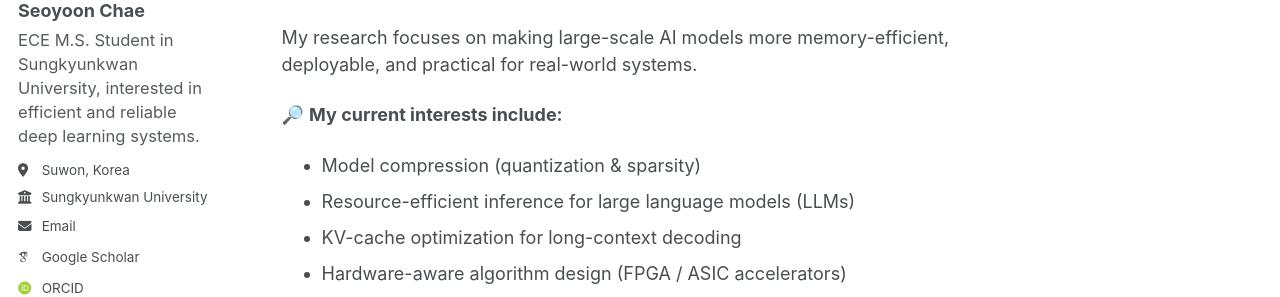
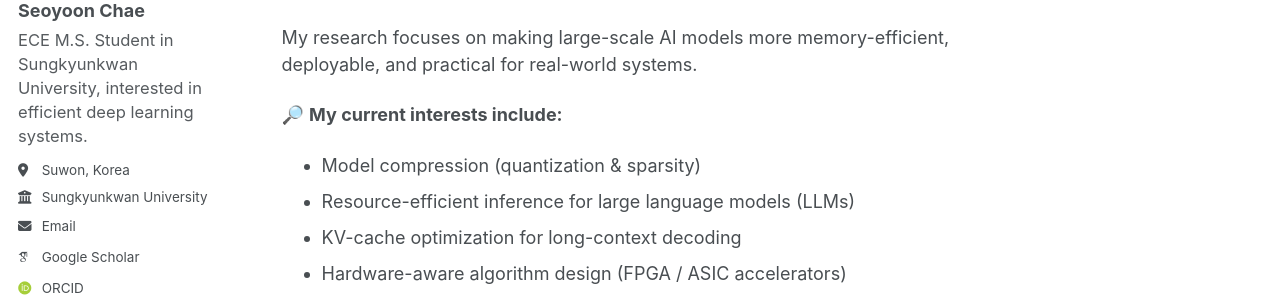
Before and after one commit to chae-sy/chae-sy.github.io, a Jekyll site: the page built from _pages/about.md, in a window 1280 px wide. Shown: the part 299-596 px from the top of the page. Built offline with Jekyll 4.4.1, drawn with Linux system fonts in a browser that asks for light colours; some web fonts are replaced; a script bundle is joined from its source files by our own code; library files that are not in the unit come from our copies.

Commit message:
minor changes 2

```diff
--- a/_config.yml
+++ b/_config.yml
@@ -27,7 +27,7 @@ author:
   avatar           : "profile.jpg"
   name             : "Seoyoon Chae"
   pronouns         : # example: "she/her"
-  bio              : "ECE M.S. Student in Sungkyunkwan University, interested in efficient and reliable deep learning systems." # Update this with a short bio that will appear in the sidebar
+  bio              : "ECE M.S. Student in Sungkyunkwan University, interested in efficient deep learning systems." # Update this with a short bio that will appear in the sidebar
   location         : "Suwon, Korea"
   employer         : "Sungkyunkwan University"
   uri              : # URL
```
